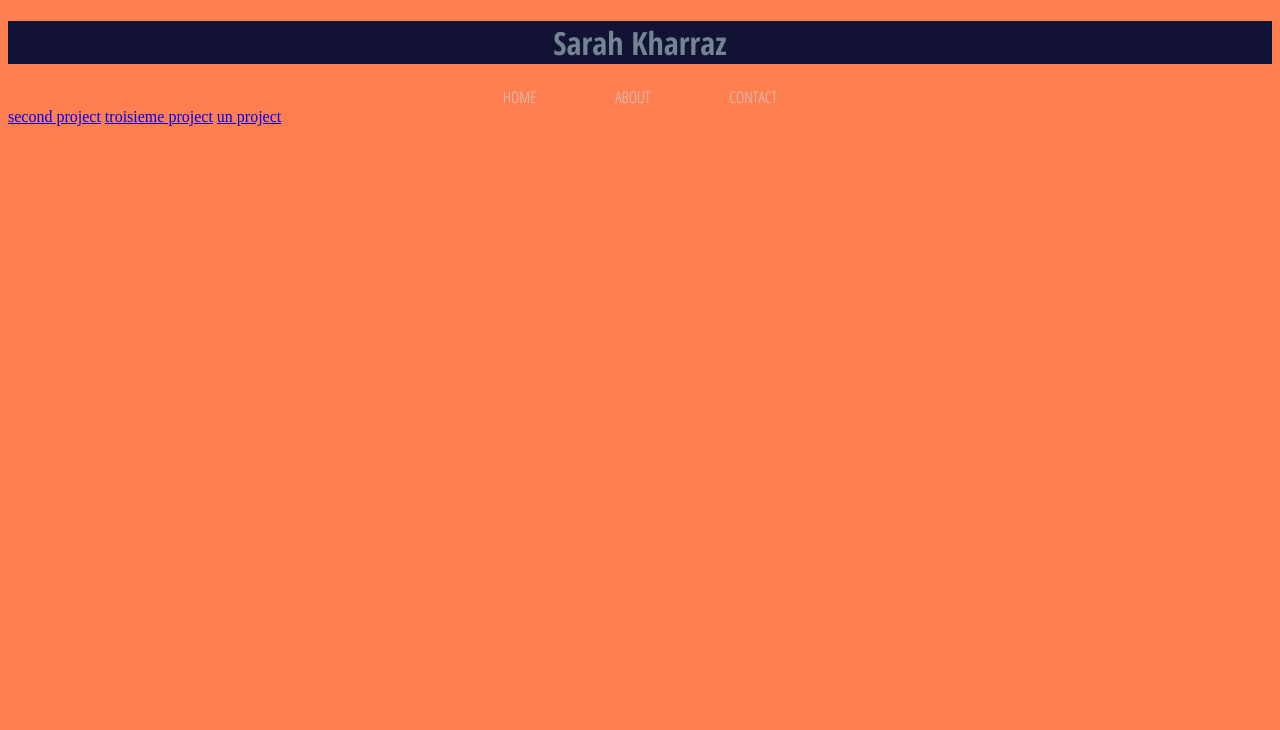
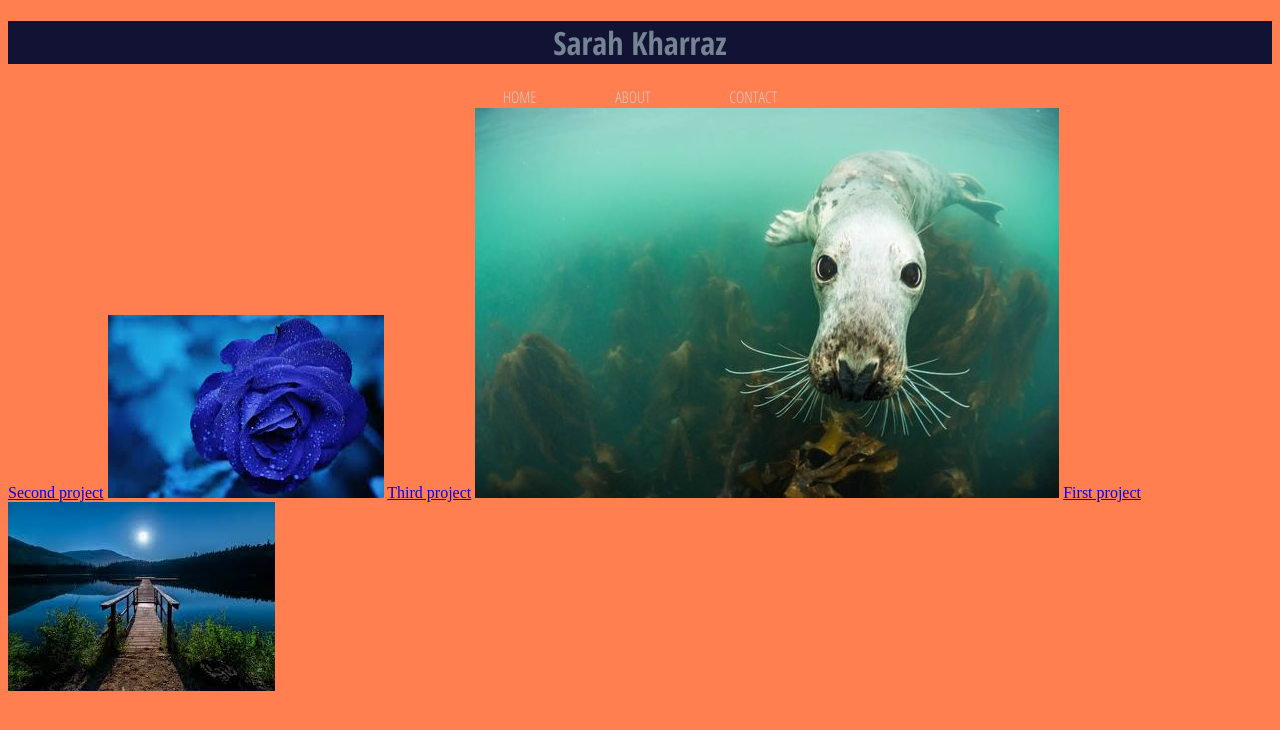
Before and after one commit to sarahyjja/JekyllPortfolio_test4, a Jekyll site: the page built from index.md, in a window 1280 px wide. Shown: the top 730 px of the page. Built offline with Jekyll 4.4.1, drawn with Linux system fonts in a browser that asks for light colours.

Commit message:
Image on home page

```diff
--- a/_layouts/indexpage.html
+++ b/_layouts/indexpage.html
@@ -3,7 +3,8 @@ layout: default
 ---
 
     {% for project in site.projects %}
-      <a href="{{ project.url }}">{{ project.name }}</a>
+      <a href="{{ project.url }}">{{ project.title }}</a>
+      <img src="{{site.baseurl}}/assets/images/{{project.image}}" alt="">
       {% if project.url == item.link %}
       {% endif %}
     {% endfor %}
```
Also changed, not shown: _projects/deux.md (+1 -0 lines), _projects/trois.md (+1 -0 lines), _projects/un.md (+1 -0 lines), assets/images/otarie.jpg (added).
